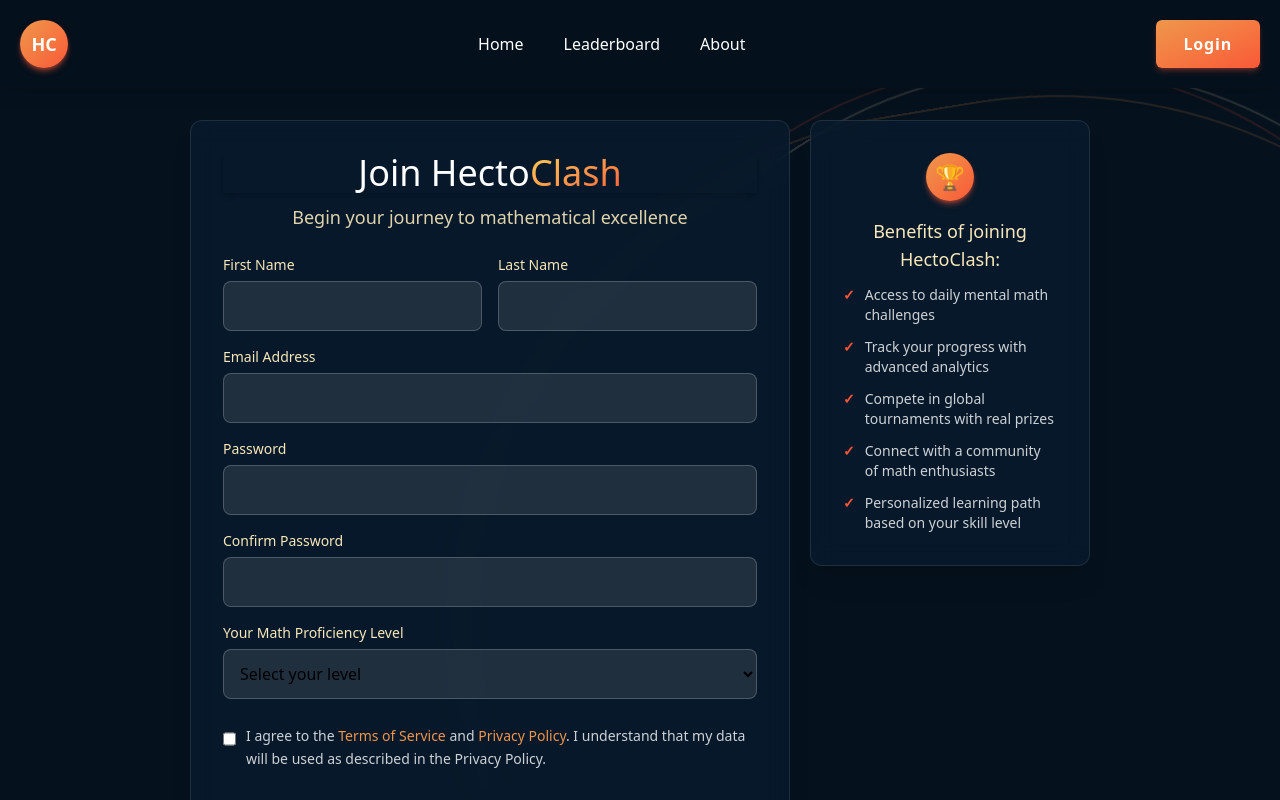
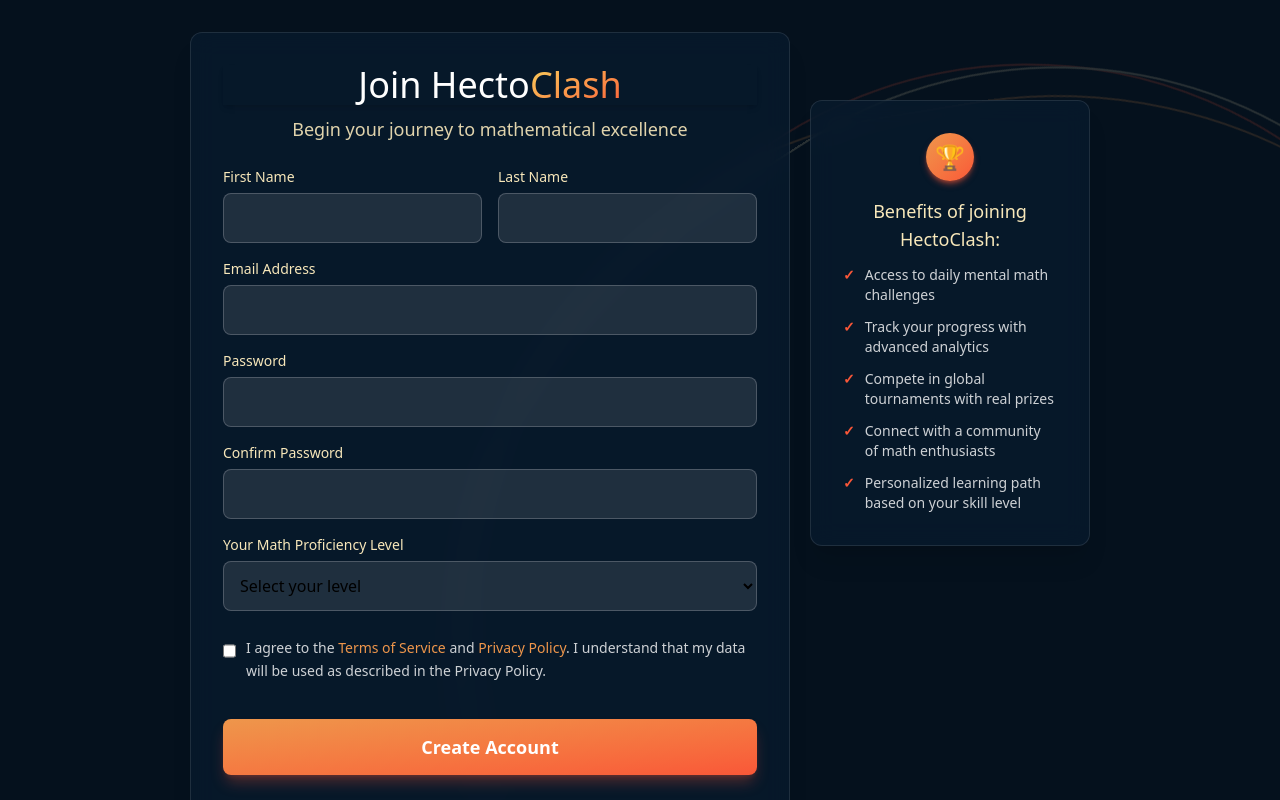
Before and after one commit to Sunistha-Agarwal/Hackfest2025-Project, a React (Vite) app: page /Signup in a window 1280 px wide. Shown: the top 800 px of the page. Built offline with nearby package versions, Linux system fonts and the light colour scheme; no server answers.

Commit message:
fix ui bugs

```diff
--- a/src/components/pages/Signup.jsx
+++ b/src/components/pages/Signup.jsx
@@ -76,46 +76,6 @@ const Signup = () => {
 
   return (
     <div className="bg-[#05111d] text-white min-h-screen flex flex-col">
-      <nav className="flex justify-between items-center p-5 bg-[#05111d]/95 sticky top-0 z-10 shadow-lg backdrop-blur-md flex-col md:flex-row gap-5 md:gap-0">
-        <a
-          href="/"
-          className="bg-gradient-to-br from-[#EE964B] to-[#F95738] w-12 h-12 rounded-full flex justify-center items-center font-bold text-lg shadow-md shadow-[#F95738]/50 text-white no-underline"
-        >
-          HC
-        </a>
-        <ul className="flex list-none w-full md:w-auto justify-between md:justify-start">
-          <li className="md:mx-5">
-            <a
-              href="/"
-              className="text-white no-underline font-medium transition-all duration-300 text-base py-2.5 relative hover:text-[#F95738] hover:shadow-text"
-            >
-              Home
-            </a>
-          </li>
-          <li className="md:mx-5">
-            <a
-              href="#"
-              className="text-white no-underline font-medium transition-all duration-300 text-base py-2.5 relative hover:text-[#F95738] hover:shadow-text"
-            >
-              Leaderboard
-            </a>
-          </li>
-          <li className="md:mx-5">
-            <a
-              href="#"
-              className="text-white no-underline font-medium transition-all duration-300 text-base py-2.5 relative hover:text-[#F95738] hover:shadow-text"
-            >
-              About
-            </a>
-          </li>
-        </ul>
-        <button
-          className="bg-gradient-to-br from-[#EE964B] to-[#F95738] text-white border-none py-3 px-7 rounded-md font-bold cursor-pointer transition-all duration-300 text-base tracking-wider shadow-md shadow-[#F95738]/30 no-underline hover:translate-y-[-3px] hover:scale-105 hover:shadow-lg hover:shadow-[#F95738]/50"
-        >
-          Login
-        </button>
-      </nav>
-
       <div className="absolute top-0 right-0 w-full h-full z-0 overflow-hidden opacity-15">
         <div className="absolute right-[-300px] top-[100px] w-[1100px] h-[1100px] border-2 border-[#F95738] rounded-[45%_47%_43%_42%] animate-[rotate_15s_linear_infinite]"></div>
         <div className="absolute right-[-300px] top-[100px] w-[1100px] h-[1100px] border-2 border-[#EE964B] rounded-[47%_43%_51%_45%] animate-[rotate_25s_linear_infinite]"></div>
```
